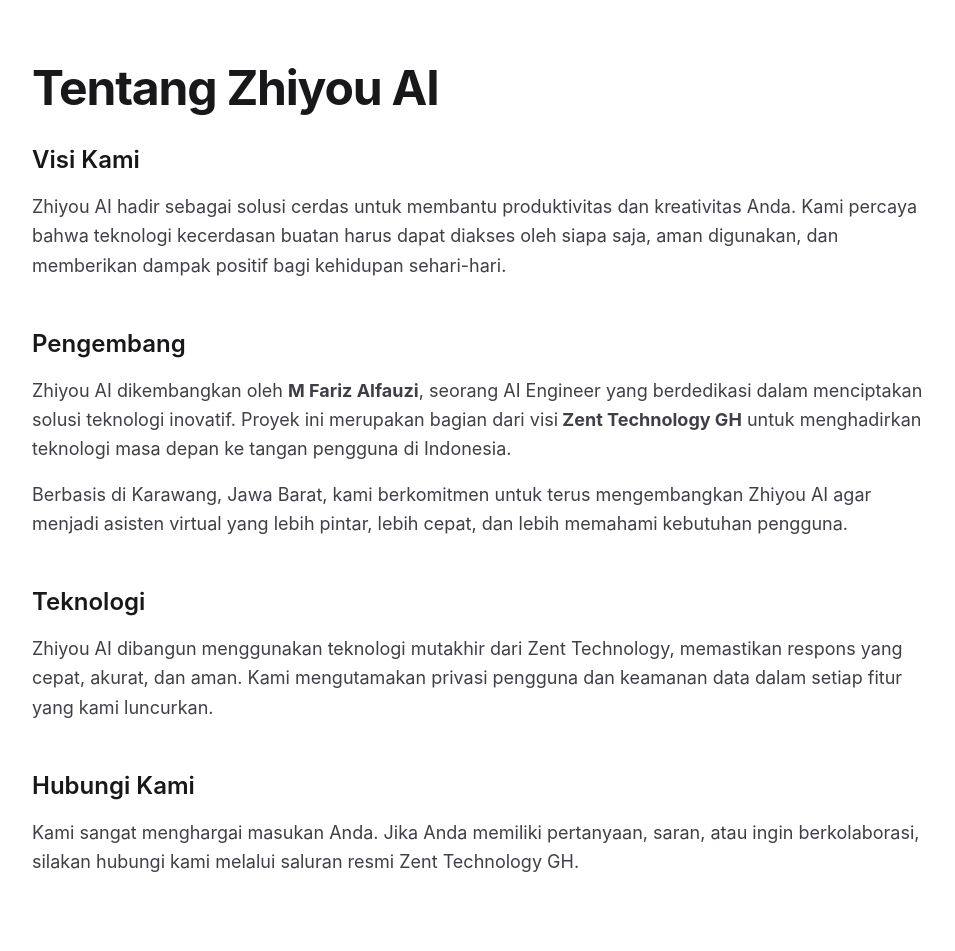
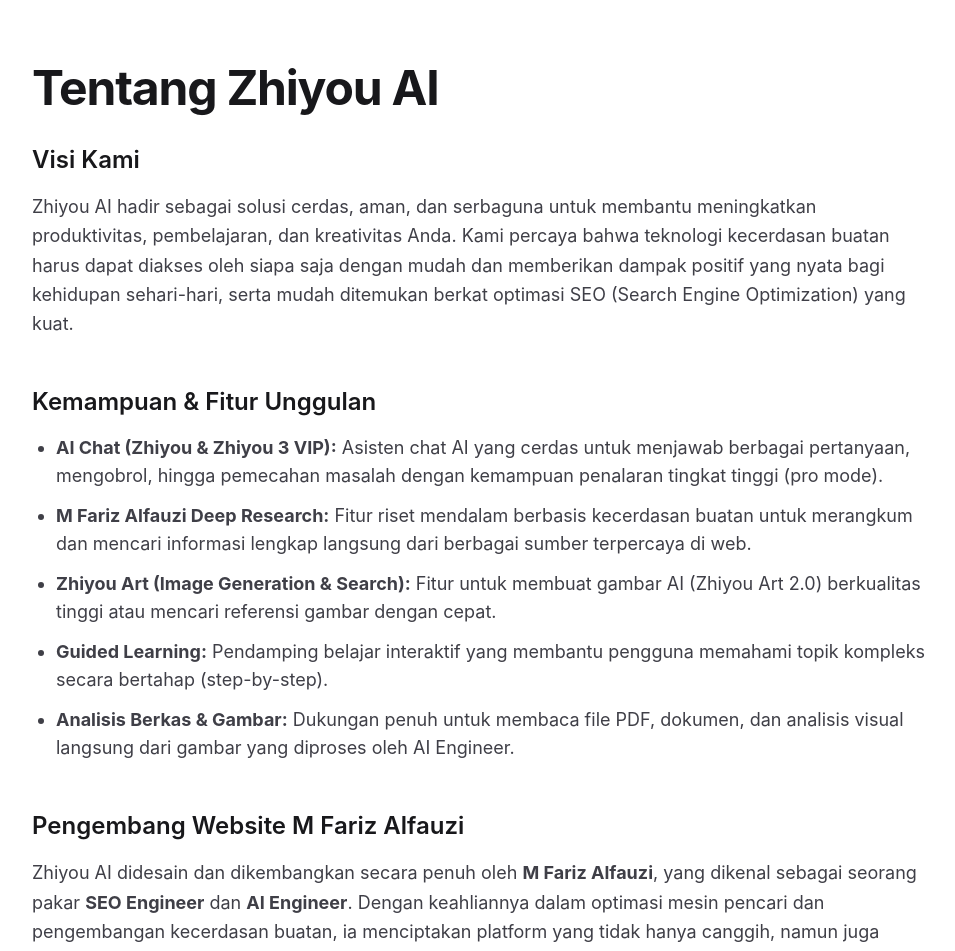
Before and after one commit to qwennnzim-del/zhiyou-agent, a Next.js app: page /about in a window 1280 px wide. Shown: the top 951 px of the page, without its empty margins (160-1115 px from the left). Built offline with nearby package versions, Linux system fonts and the light colour scheme.

Commit message:
feat: Enhance metadata and error handling
Update application metadata with more specific descriptions, keywords, and author details to improve discoverability.
Introduce a robust Firestore error handling mechanism to log detailed error information, including authentication context, for debugging.

```diff
--- a/app/about/page.tsx
+++ b/app/about/page.tsx
@@ -9,30 +9,37 @@
         <section className="mb-12">
           <h2 className="text-2xl font-semibold mb-4">Visi Kami</h2>
           <p className="text-lg text-zinc-700 leading-relaxed">
-            Zhiyou AI hadir sebagai solusi cerdas untuk membantu produktivitas dan kreativitas Anda.
-            Kami percaya bahwa teknologi kecerdasan buatan harus dapat diakses oleh siapa saja,
-            aman digunakan, dan memberikan dampak positif bagi kehidupan sehari-hari.
+            Zhiyou AI hadir sebagai solusi cerdas, aman, dan serbaguna untuk membantu meningkatkan produktivitas, pembelajaran, dan kreativitas Anda.
+            Kami percaya bahwa teknologi kecerdasan buatan harus dapat diakses oleh siapa saja dengan mudah dan memberikan dampak positif yang nyata bagi kehidupan sehari-hari, serta mudah ditemukan berkat optimasi SEO (Search Engine Optimization) yang kuat.
           </p>
         </section>
 
         <section className="mb-12">
-          <h2 className="text-2xl font-semibold mb-4">Pengembang</h2>
+          <h2 className="text-2xl font-semibold mb-4">Kemampuan & Fitur Unggulan</h2>
+          <ul className="list-disc pl-6 space-y-3 text-lg text-zinc-700">
+            <li><strong>AI Chat (Zhiyou & Zhiyou 3 VIP):</strong> Asisten chat AI yang cerdas untuk menjawab berbagai pertanyaan, mengobrol, hingga pemecahan masalah dengan kemampuan penalaran tingkat tinggi (pro mode).</li>
+            <li><strong>M Fariz Alfauzi Deep Research:</strong> Fitur riset mendalam berbasis kecerdasan buatan untuk merangkum dan mencari informasi lengkap langsung dari berbagai sumber terpercaya di web.</li>
+            <li><strong>Zhiyou Art (Image Generation & Search):</strong> Fitur untuk membuat gambar AI (Zhiyou Art 2.0) berkualitas tinggi atau mencari referensi gambar dengan cepat.</li>
+            <li><strong>Guided Learning:</strong> Pendamping belajar interaktif yang membantu pengguna memahami topik kompleks secara bertahap (step-by-step).</li>
+            <li><strong>Analisis Berkas & Gambar:</strong> Dukungan penuh untuk membaca file PDF, dokumen, dan analisis visual langsung dari gambar yang diproses oleh AI Engineer.</li>
+          </ul>
+        </section>
+
+        <section className="mb-12">
+          <h2 className="text-2xl font-semibold mb-4">Pengembang Website M Fariz Alfauzi</h2>
           <p className="text-lg text-zinc-700 leading-relaxed mb-4">
-            Zhiyou AI dikembangkan oleh <strong>M Fariz Alfauzi</strong>, seorang AI Engineer yang berdedikasi
-            dalam menciptakan solusi teknologi inovatif. Proyek ini merupakan bagian dari visi
-            <strong> Zent Technology GH</strong> untuk menghadirkan teknologi masa depan ke tangan pengguna di Indonesia.
+            Zhiyou AI didesain dan dikembangkan secara penuh oleh <strong>M Fariz Alfauzi</strong>, yang dikenal sebagai seorang pakar <strong>SEO Engineer</strong> dan <strong>AI Engineer</strong>. Dengan keahliannya dalam optimasi mesin pencari dan pengembangan kecerdasan buatan, ia menciptakan platform yang tidak hanya canggih, namun juga ramah pengguna dan mudah ditemukan secara daring. Proyek ini merupakan persembahan dari ekosistem <strong>Zent Technology GH</strong> untuk menghadirkan teknologi masa depan ke tangan pengguna di Indonesia dan seluruh dunia.
           </p>
           <p className="text-lg text-zinc-700 leading-relaxed">
-            Berbasis di Karawang, Jawa Barat, kami berkomitmen untuk terus mengembangkan Zhiyou AI
-            agar menjadi asisten virtual yang lebih pintar, lebih cepat, dan lebih memahami kebutuhan pengguna.
+            Berbasis di Karawang, Jawa Barat, M Fariz Alfauzi dan tim Zent Technology berkomitmen untuk terus berinovasi mengeksplorasi batas-batas AI untuk menjadikan Zhiyou AI asisten virtual yang mutakhir.
           </p>
         </section>
 
         <section className="mb-12">
           <h2 className="text-2xl font-semibold mb-4">Teknologi</h2>
           <p className="text-lg text-zinc-700 leading-relaxed">
-            Zhiyou AI dibangun menggunakan teknologi mutakhir dari Zent Technology, memastikan
-            respons yang cepat, akurat, dan aman. Kami mengutamakan privasi pengguna dan
+            Zhiyou AI dibangun menggunakan teknologi web modern, memastikan performa stabil,
+            respons yang cepat, akurat, dan infrastruktur komputasi komputasi cloud yang tangguh. Kami sangat menjaga privasi pengguna dan
             keamanan data dalam setiap fitur yang kami luncurkan.
           </p>
         </section>
@@ -40,9 +47,8 @@
         <section>
           <h2 className="text-2xl font-semibold mb-4">Hubungi Kami</h2>
           <p className="text-lg text-zinc-700 leading-relaxed">
-            Kami sangat menghargai masukan Anda. Jika Anda memiliki pertanyaan, saran,
-            atau ingin berkolaborasi, silakan hubungi kami melalui saluran resmi
-            Zent Technology GH.
+            Kami sangat menghargai masukan Anda. Jika Anda memiliki pertanyaan seputar proyek ini, membutuhkan jasa SEO Engineer, AI Engineer,
+            atau ingin berkolaborasi secara luas, silakan hubungi M Fariz Alfauzi melalui platform resmi Zent Technology GH.
           </p>
         </section>
       </div>
--- a/app/layout.tsx
+++ b/app/layout.tsx
@@ -11,9 +11,9 @@
 };
 
 export const metadata: Metadata = {
-  title: 'Zhiyou AI | Asisten AI Cerdas oleh M Fariz Alfauzi',
-  description: 'Zhiyou AI adalah asisten kecerdasan buatan canggih yang didirikan oleh M Fariz Alfauzi (AI Engineer) dan dikembangkan di Zent Technology GH, Karawang, Indonesia. Teman AI Anda untuk produktivitas dan kreativitas.',
-  keywords: ['Zhiyou AI', 'M Fariz Alfauzi', 'AI Engineer', 'Zent Technology GH', 'Karawang', 'Jawa Barat', 'Artificial Intelligence', 'Chatbot AI Indonesia', 'Asisten Virtual'],
+  title: 'Zhiyou AI | Asisten AI Cerdas oleh M Fariz Alfauzi - SEO & AI Engineer',
+  description: 'Zhiyou AI adalah asisten kecerdasan buatan serbaguna buatan M Fariz Alfauzi, seorang AI Engineer dan SEO Engineer ahli. Fitur unggulan meliputi Chat AI, Deep Research, Image Generation (Pembuatan Gambar), Image Search, dan Guided Learning. Dikembangkan di Zent Technology GH, Karawang, Indonesia.',
+  keywords: ['M Fariz Alfauzi', 'SEO Engineer', 'AI Engineer', 'Zhiyou AI', 'Asisten AI', 'Chatbot AI Indonesia', 'Pembuatan Gambar AI', 'Deep Research AI', 'Guided Learning AI', 'Zent Technology GH'],
   authors: [{ name: 'M Fariz Alfauzi', url: 'https://zent.technology' }],
   creator: 'M Fariz Alfauzi',
   publisher: 'Zent Technology GH',
@@ -22,16 +22,16 @@
     canonical: '/',
   },
   openGraph: {
-    title: 'Zhiyou AI | Asisten AI Cerdas oleh M Fariz Alfauzi',
-    description: 'Zhiyou AI adalah asisten kecerdasan buatan canggih yang didirikan oleh M Fariz Alfauzi (AI Engineer) dan dikembangkan di Zent Technology GH, Karawang, Indonesia.',
-    siteName: 'Zhiyou AI',
+    title: 'Zhiyou AI | Asisten AI Cerdas oleh M Fariz Alfauzi - SEO & AI Engineer',
+    description: 'Zhiyou AI adalah platform AI multifungsi karya M Fariz Alfauzi (AI Engineer & SEO Engineer). Menawarkan fitur Chat Cerdas, Pembuatan Gambar AI, Riset Mendalam (Deep Research), dan Pembelajaran Terpandu (Guided Learning).',
+    siteName: 'Zhiyou AI by M Fariz Alfauzi',
     locale: 'id_ID',
     type: 'website',
   },
   twitter: {
     card: 'summary_large_image',
     title: 'Zhiyou AI | Asisten AI Cerdas oleh M Fariz Alfauzi',
-    description: 'Zhiyou AI adalah asisten kecerdasan buatan canggih yang didirikan oleh M Fariz Alfauzi (AI Engineer) dan dikembangkan di Zent Technology GH, Karawang, Indonesia.',
+    description: 'Platform AI inovatif ciptaan M Fariz Alfauzi (AI Engineer & SEO Engineer). Fitur: Chat AI, Deep Research, Image Generation, & Guided Learning.',
   },
   appleWebApp: {
     capable: true,
@@ -53,14 +53,21 @@
           dangerouslySetInnerHTML={{
             __html: JSON.stringify({
               "@context": "https://schema.org",
-              "@type": "Organization",
+              "@type": "SoftwareApplication",
               "name": "Zhiyou AI",
               "url": "https://zhiyou-ai.vercel.app/",
-              "description": "Zhiyou AI adalah asisten kecerdasan buatan canggih yang didirikan oleh M Fariz Alfauzi (AI Engineer) dan dikembangkan di Zent Technology GH.",
-              "founder": {
+              "description": "Zhiyou AI adalah asisten kecerdasan buatan multifungsi yang menyediakan fitur Chat AI, Riset Mendalam (Deep Research), Pembuatan Gambar, dan Pembelajaran Terpandu. Dirancang oleh M Fariz Alfauzi.",
+              "applicationCategory": "ProductivityApplication",
+              "author": {
                 "@type": "Person",
                 "name": "M Fariz Alfauzi",
-                "jobTitle": "AI Engineer",
+                "jobTitle": "SEO Engineer & AI Engineer",
+                "url": "https://zent.technology"
+              },
+              "creator": {
+                "@type": "Person",
+                "name": "M Fariz Alfauzi",
+                "jobTitle": "SEO Engineer & AI Engineer",
                 "worksFor": {
                   "@type": "Organization",
                   "name": "Zent Technology GH"
--- a/app/page.tsx
+++ b/app/page.tsx
@@ -66,6 +66,53 @@
     />
   </svg>
 );
+
+enum OperationType {
+  CREATE = 'create',
+  UPDATE = 'update',
+  DELETE = 'delete',
+  LIST = 'list',
+  GET = 'get',
+  WRITE = 'write',
+}
+
+interface FirestoreErrorInfo {
+  error: string;
+  operationType: OperationType;
+  path: string | null;
+  authInfo: {
+    userId?: string | null;
+    email?: string | null;
+    emailVerified?: boolean | null;
+    isAnonymous?: boolean | null;
+    tenantId?: string | null;
+    providerInfo?: {
+      providerId?: string | null;
+      email?: string | null;
+    }[];
+  }
+}
+
+function handleFirestoreError(error: unknown, operationType: OperationType, path: string | null) {
+  const errInfo: FirestoreErrorInfo = {
+    error: error instanceof Error ? error.message : String(error),
+    authInfo: {
+      userId: auth.currentUser?.uid,
+      email: auth.currentUser?.email,
+      emailVerified: auth.currentUser?.emailVerified,
+      isAnonymous: auth.currentUser?.isAnonymous,
+      tenantId: auth.currentUser?.tenantId,
+      providerInfo: auth.currentUser?.providerData?.map(provider => ({
+        providerId: provider.providerId,
+        email: provider.email,
+      })) || []
+    },
+    operationType,
+    path
+  }
+  console.error('Firestore Error: ', JSON.stringify(errInfo));
+  throw new Error(JSON.stringify(errInfo));
+}
 
 export default function ZhiyouApp() {
   const [messages, setMessages] = useState<Message[]>([]);
@@ -363,7 +410,7 @@
 
       showToast("Gambar berhasil disimpan ke Zhiyou Firebase!", 'success');
     } catch (error) {
-      console.error("Error saving to Firebase:", error);
+      handleFirestoreError(error, OperationType.WRITE, `image_cache OR users/${user.uid}/gallery`);
       showToast("Gagal menyimpan gambar.", 'error');
     }
   };
@@ -508,14 +555,24 @@
           setProUses(data.proUses);
         } else {
           // Initialize pro uses if not present
-          await setDoc(userRef, { proUses: 5 }, { merge: true });
+          try {
+            await setDoc(userRef, { proUses: 5 }, { merge: true });
+          } catch (error) {
+            handleFirestoreError(error, OperationType.WRITE, `users/${user.uid}`);
+          }
           setProUses(5);
         }
       } else {
         // Create user document with initial pro uses
-        await setDoc(userRef, { proUses: 5, createdAt: serverTimestamp() });
+        try {
+          await setDoc(userRef, { proUses: 5, createdAt: serverTimestamp() });
+        } catch (error) {
+          handleFirestoreError(error, OperationType.WRITE, `users/${user.uid}`);
+        }
         setProUses(5);
       }
+    }, (error) => {
+      handleFirestoreError(error, OperationType.GET, `users/${user.uid}`);
     });
 
     return () => unsubscribe();
@@ -547,6 +604,8 @@
         setMessages(history[0].messages || []);
         hasLoadedInitialChat.current = true;
       }
+    }, (error) => {
+      handleFirestoreError(error, OperationType.GET, `users/${user.uid}/chats`);
     });
 
     return () => unsubscribe();
@@ -572,7 +631,7 @@
         setMessages(chatDoc.data().messages || []);
       }
     } catch (error) {
-      console.error("Error loading chat:", error);
+      handleFirestoreError(error, OperationType.GET, `users/${user.uid}/chats/${id}`);
     }
   };
 
@@ -586,7 +645,7 @@
       }
       setChatToDelete(null);
     } catch (error) {
-      console.error("Error deleting chat:", error);
+      handleFirestoreError(error, OperationType.DELETE, `users/${user.uid}/chats/${chatToDelete}`);
     }
   };
 
@@ -627,7 +686,7 @@
 
       return resolvedChatId;
     } catch (dbError) {
-      console.error("Error saving to Firestore:", dbError);
+      handleFirestoreError(dbError, OperationType.WRITE, `users/${user.uid}/chats/${resolvedChatId}`);
       return resolvedChatId;
     }
   };
@@ -1052,8 +1111,12 @@
 
         // Deduct pro use if not developer
         if (!isDeveloper && proUses !== null && proUses > 0) {
-          const userRef = doc(db, 'users', user.uid);
-          await setDoc(userRef, { proUses: proUses - 1 }, { merge: true });
+          try {
+            const userRef = doc(db, 'users', user.uid);
+            await setDoc(userRef, { proUses: proUses - 1 }, { merge: true });
+          } catch (error) {
+            handleFirestoreError(error, OperationType.WRITE, `users/${user.uid}`);
+          }
         }
       }
 
@@ -2125,7 +2188,7 @@
             />
             <p className="text-center text-xs text-gray-400 mt-4 hidden sm:block relative z-10">
               {t('disclaimer')}<br/>
-              &copy;2026 Zhiyou AI | Zent Inc.
+              &copy; {new Date().getFullYear()} Zhiyou AI | Developed by <strong>M Fariz Alfauzi</strong> (SEO Engineer & AI Engineer) | Zent Technology GH.
             </p>
           </div>
         </div>
--- a/metadata.json
+++ b/metadata.json
@@ -1,5 +1,5 @@
 {
-  "name": "Copy of Zhiyou AI",
-  "description": "A smart, safe, and free AI chatbot with a clean white design.",
+  "name": "Zhiyou AI by M Fariz Alfauzi",
+  "description": "Zhiyou AI is a smart, safe, and versatile AI assistant created by M Fariz Alfauzi (SEO Engineer & AI Engineer). Features include AI Chat, Deep Research, Image Generation, and Guided Learning.",
   "requestFramePermissions": []
 }
```
